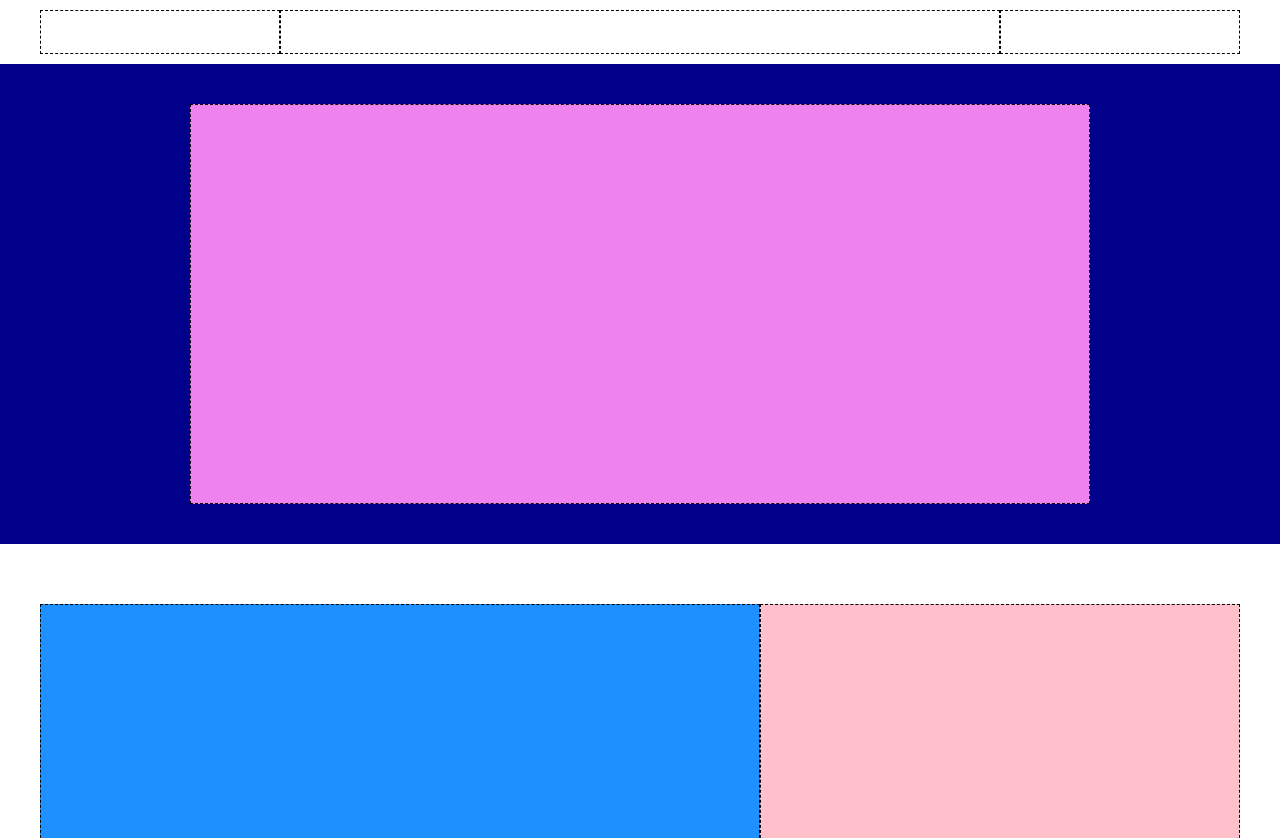
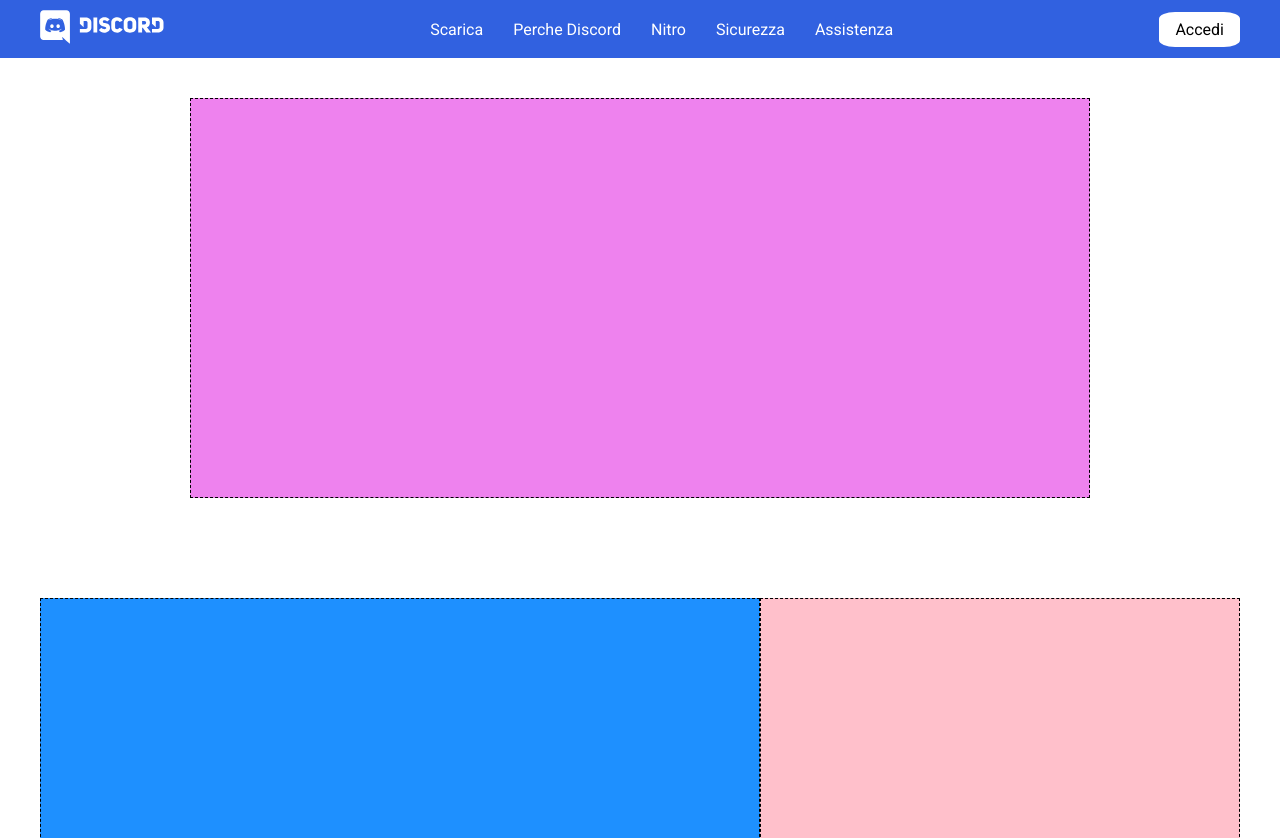
Before and after one commit to Stefan3l/htmlcss-discord, a plain HTML site: page index.html in a window 1280 px wide. Shown: the top 838 px of the page. Drawn offline with Linux system fonts and the light colour scheme; a web font is replaced by a local one.

Commit message:
Head top

```diff
--- a/css/style.css
+++ b/css/style.css
@@ -22,12 +22,22 @@ body {
      General
 ---------------*/
 
+ul li {
+    list-style: none;
+}
 
-.logo, .link, .login,
-.end-logo, .button {
-    border:black 1px dashed;
-    margin: 10px 0;
+ul li > a {
+    text-decoration: none;
+    color: inherit;
 }
+
+.btn {
+    background-color: #fff;
+    border-radius: 20%;
+    padding: 8px 16px;
+    color:black
+}
+
 
 .col-big, .col-small  {
     margin: 20px 0;
@@ -69,29 +79,26 @@ body {
 /*---------------
      Header
 ---------------*/
+.container-top {
+    background-color: #3161e0;
+}
+
+.container-nav {
+    justify-content: space-between;
+    padding: 10px 0;
+    align-items: center;
+}
 
 
-.head-top > * {
-    padding: 2px 0;
-
-}
-
-.logo, .login {
-    width: 20%;
-}
-
 .link {
-   width: 60%;
-   text-align: center;
-}
-
-.login {
-   text-align: right;
+    display: flex;
+    justify-content: center;
+    gap: 30px;
 }
 
 
 .container-bottom {
-    background-color: #00008b;
+
 }
 
 .hed-bottom {
--- a/index.html
+++ b/index.html
@@ -22,8 +22,26 @@
             <div class="logo">
               <img src="./img/logo.svg" alt="logo">
             </div>
-            <div class="link">Link Link Link</div>
-            <div class="login">Login</div>
+            <nav>
+              <ul class="link">
+                <li>
+                  <a href="#">Scarica</a>
+                </li>
+                <li>
+                  <a href="#">Perche Discord</a>
+                </li>
+                <li>
+                  <a href="#">Nitro</a>
+                </li>
+                <li>
+                  <a href="#">Sicurezza</a>
+                </li>
+                <li>
+                  <a href="#">Assistenza</a>
+                </li>
+              </ul>
+            </nav>
+            <btn class="btn login">Accedi</btn>
         </div>
       </section>
         <!-- /Head top  -->
```
